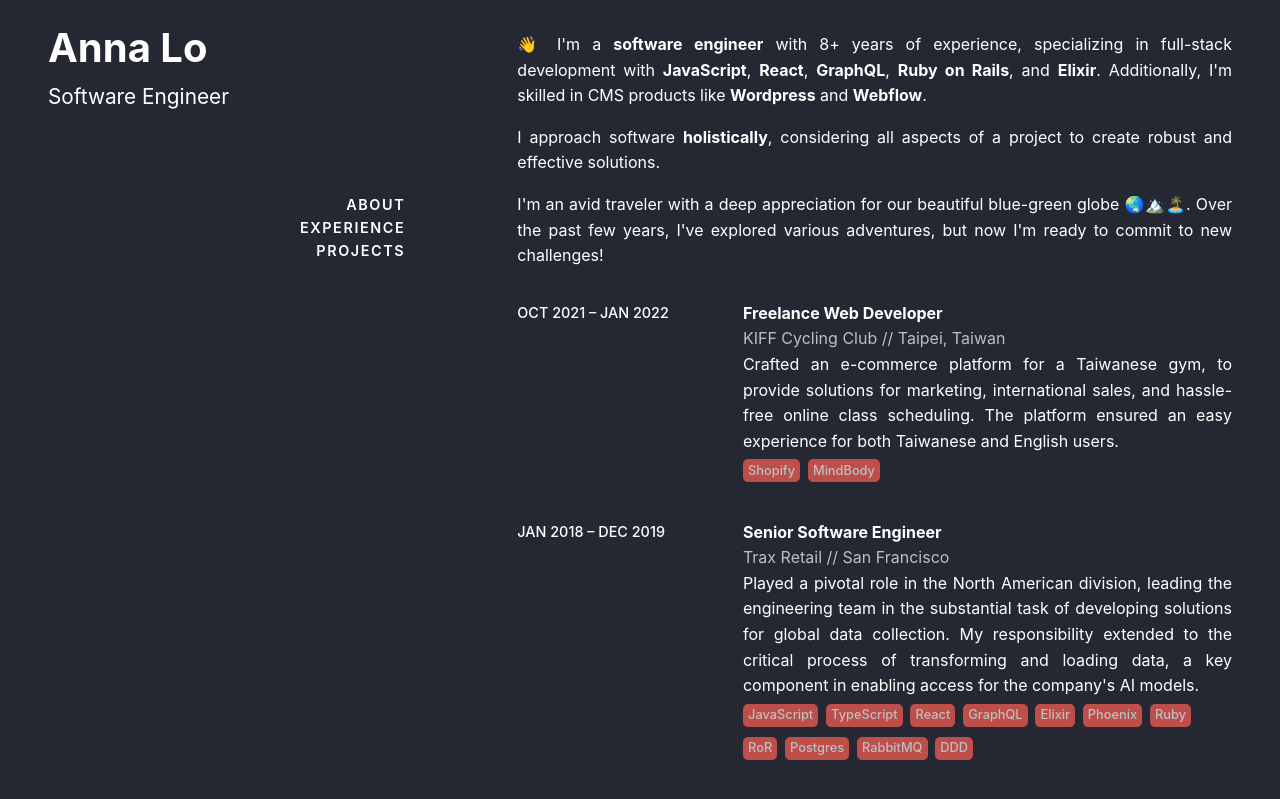
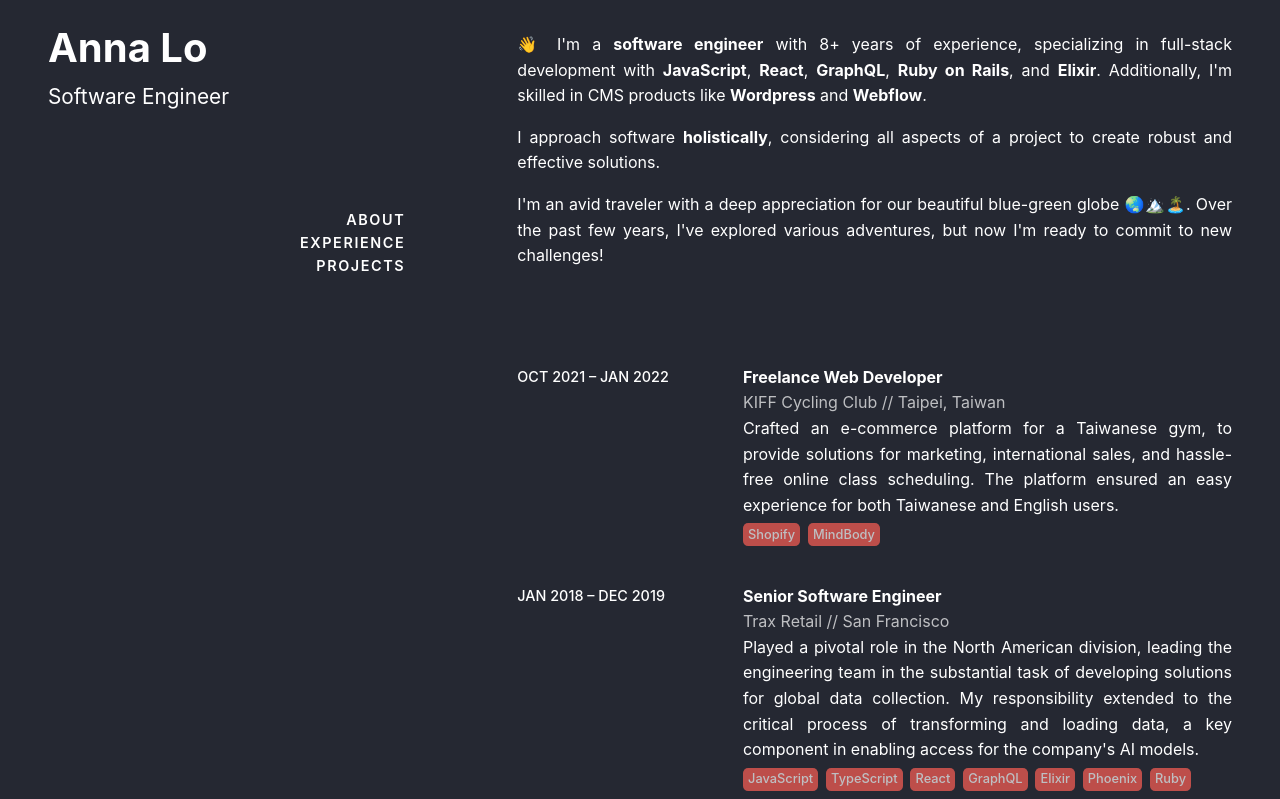
Before and after one commit to annalo/annalo.dev, a React (Create React App) app: page / in a window 1280 px wide. Shown: the top 799 px of the page. Built offline with nearby package versions, Linux system fonts and the light colour scheme.

Commit message:
refactor menu in Sidebar to SidebarMenu

```diff
--- a/src/Portfolio/Portfolio.css
+++ b/src/Portfolio/Portfolio.css
@@ -10,8 +10,13 @@
   flex: 1 1 0px;
   padding: 1rem 3rem;
 }
+
 .Portfolio h4 {
   display: none;
+}
+
+.Portfolio-container > * {
+  margin-bottom: 6rem;
 }
 
 @media (max-width: 900px) {
--- a/src/Sidebar/Sidebar.css
+++ b/src/Sidebar/Sidebar.css
@@ -1,27 +1,9 @@
 .Sidebar {
 }
-
 .Sidebar-name {
   font-size: 2.5rem;
   font-weight: bold;
 }
-
 .Sidebar-title {
   font-size: 1.3rem;
 }
-
-.Sidebar-menu {
-  font-size: 0.9rem;
-  font-weight: 600;
-  padding: 5rem 0;
-  letter-spacing: .1rem;
-  text-align: right;
-  text-transform: uppercase;
-}
-
-@media (max-width: 900px) {
-  .Sidebar-menu {
-    display:
-    none
-  }
-}
--- a/src/Sidebar/Sidebar.js
+++ b/src/Sidebar/Sidebar.js
@@ -1,4 +1,5 @@
 import './Sidebar.css';
+import SideBarMenu from './SidebarMenu';
 
 function Sidebar () {
   return (
@@ -6,11 +7,7 @@ function Sidebar () {
       <div className="Sidebar-name">Anna Lo</div>
       <div className="Sidebar-title">Software Engineer</div>
 
-      <div className="Sidebar-menu">
-        <div Sidebar-item>About</div>
-        <div Sidebar-item>Experience</div>
-        <div Sidebar-item>Projects</div>
-      </div>
+      <SideBarMenu />
     </div>
   )
 }
--- /dev/null
+++ b/src/Sidebar/SidebarMenu.css
@@ -0,0 +1,18 @@
+.SidebarMenu {
+  font-size: 0.9rem;
+  font-weight: 600;
+  padding: 5rem 0;
+  letter-spacing: .1rem;
+  text-align: right;
+  text-transform: uppercase;
+}
+.SidebarMenu-item {
+  list-style: none;
+}
+
+@media (max-width: 900px) {
+  .SidebarMenu {
+    display:
+    none
+  }
+}
--- /dev/null
+++ b/src/Sidebar/SidebarMenu.js
@@ -0,0 +1,15 @@
+import './SidebarMenu.css';
+
+function SidebarMenu () {
+  return (
+    <div className="SidebarMenu">
+      <ul>
+        <li className="SidebarMenu-item">About</li>
+        <li className="SidebarMenu-item">Experience</li>
+        <li className="SidebarMenu-item">Projects</li>
+      </ul>
+    </div>
+  )
+}
+
+export default SidebarMenu;
```
